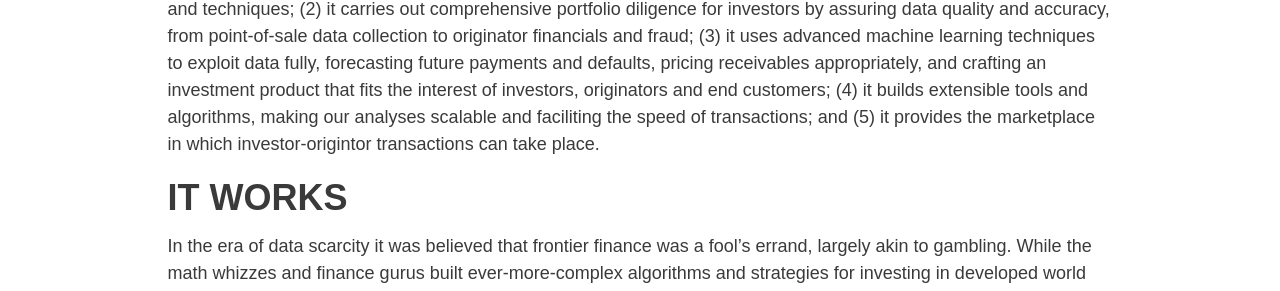
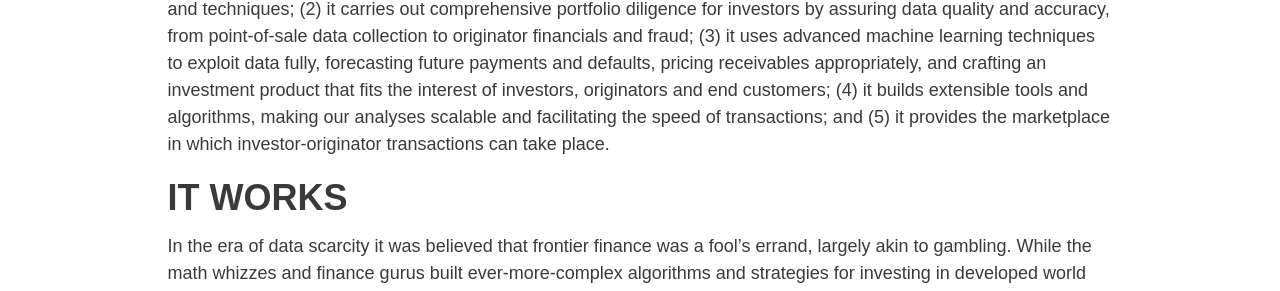
Before and after one commit to swashbuckleblog/swashbuckleblog.github.io, a Jekyll site: the page built from _posts/2016-05-10-era.markdown, in a window 1280 px wide and 900 px high, scrolled down 2389 px. Shown: the part 315-606 px from the top of the window. Built offline with Jekyll 4.4.1, drawn with Linux system fonts in a browser that asks for light colours; nearby versions of some CDN libraries; some of the changed text lies outside the part shown.

Commit message:
done with daniels edits

```diff
--- a/_posts/2016-05-10-era.markdown
+++ b/_posts/2016-05-10-era.markdown
@@ -41,7 +41,7 @@ Frontier financial institutions, lacking access to large-scale commercial capita
 Though we are living in the era of data, standardized consumer credit scoring has not yet emerged in areas where microfinance is most established (see <a href="{{ site.baseurl }}/2016/03/29/risk/"> this post</a>). Accordingly, financial institutions operating in the developing world, and investors interested in those institutions, must rely on alternative metrics of creditworthiness.
 
 
-Lendable takes the originator-investor relationship into the era of data abundance by facilitating five key components of an investment transaction: (1) it taps into originators' data in a way that they cannot afford to, using specialized tools and techniques; (2) it carries out comprehensive portfolio diligence for investors by assuring data quality and accuracy, from point-of-sale data collection to originator financials and fraud; (3) it uses advanced machine learning techniques to exploit data fully, forecasting future payments and defaults, pricing receivables appropriately, and crafting an investment product that fits the interest of investors, originators and end customers; (4) it builds extensible tools and algorithms, making our analyses scalable and faciliting the speed of transactions; and (5) it provides the marketplace in which investor-origintor transactions can take place.
+Lendable takes the originator-investor relationship into the era of data abundance by facilitating five key components of an investment transaction: (1) it taps into originators' data in a way that they cannot afford to, using specialized tools and techniques; (2) it carries out comprehensive portfolio diligence for investors by assuring data quality and accuracy, from point-of-sale data collection to originator financials and fraud; (3) it uses advanced machine learning techniques to exploit data fully, forecasting future payments and defaults, pricing receivables appropriately, and crafting an investment product that fits the interest of investors, originators and end customers; (4) it builds extensible tools and algorithms, making our analyses scalable and facilitating the speed of transactions; and (5) it provides the marketplace in which investor-originator transactions can take place.
 
 # **IT WORKS**
 
```
